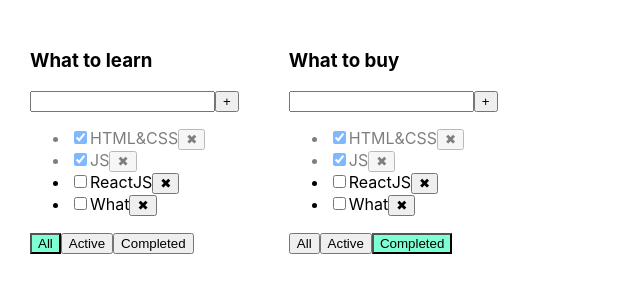
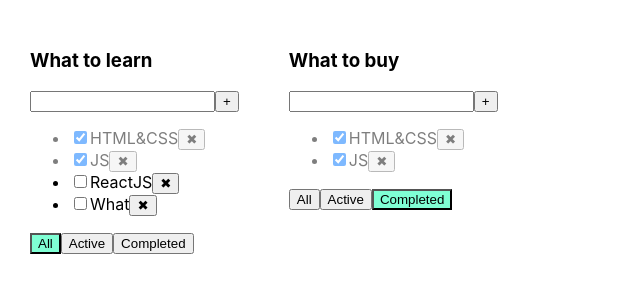
Before and after one commit to Kliapwnz/KliaTodo, a React (Create React App) app: page / in a window 1280 px wide. Shown: the top 300 px of the page, without its empty margins (0-640 px from the left). Built offline with nearby package versions, Linux system fonts and the light colour scheme.

Commit message:
filter fix

```diff
--- a/src/App.tsx
+++ b/src/App.tsx
@@ -11,24 +11,24 @@ type TodolistsType = {
 }
 
 function App() {
+    let [todolists, setTodolists] = useState<Array<TodolistsType>>([
+            {id: v1(), title: "What to learn", filter: "all"},
+            {id: v1(), title: "What to buy", filter: "completed"}
+        ]
+    )
     let [tasks, setTasks] = useState([
         {id: v1(), title: "HTML&CSS", isDone: true},
         {id: v1(), title: "JS", isDone: true},
         {id: v1(), title: "ReactJS", isDone: false},
         {id: v1(), title: "What", isDone: false}
-    ])
-    let [filter, setFilter] = useState<FilterValuesType>("all")
+    ],)
 
-    let tasksForTodolist = tasks
-    if (filter === "active") {
-        tasksForTodolist = tasks.filter(el => el.isDone === false)
-    }
-    if (filter === "completed") {
-        tasksForTodolist = tasks.filter(el => el.isDone === true)
-    }
+    // let [filter, setFilter] = useState<FilterValuesType>("all")
+
+
 
     function changeFilter(value: FilterValuesType) {
-        setFilter(value)
+        // setFilter(value)
     }
 
     function removeTask(id: string) {
@@ -51,16 +51,21 @@ function App() {
         }
     }
 
-    let [todolists, setTodolists] = useState<Array<TodolistsType>>([
-            {id: v1(), title: "What to learn", filter: "all"},
-            {id: v1(), title: "What to buy", filter: "completed"}
-        ]
-    )
+
     return (
         <div className="App">
             {todolists.map(el => {
+                let tasksForTodolist = tasks
+                if (el.filter === "active") {
+                    tasksForTodolist = tasks.filter(el => el.isDone === false)
+                }
+                if (el.filter === "completed") {
+                    tasksForTodolist = tasks.filter(el => el.isDone === true)
+                }
                 return (
-                    <Todolist title={el.title}
+                    <Todolist
+                        key={el.id}
+                        title={el.title}
                         task={tasksForTodolist}
                         removeTask={removeTask}
                         changeFilter={changeFilter}
```
Lines whose indentation alone changed are shown as unchanged.
